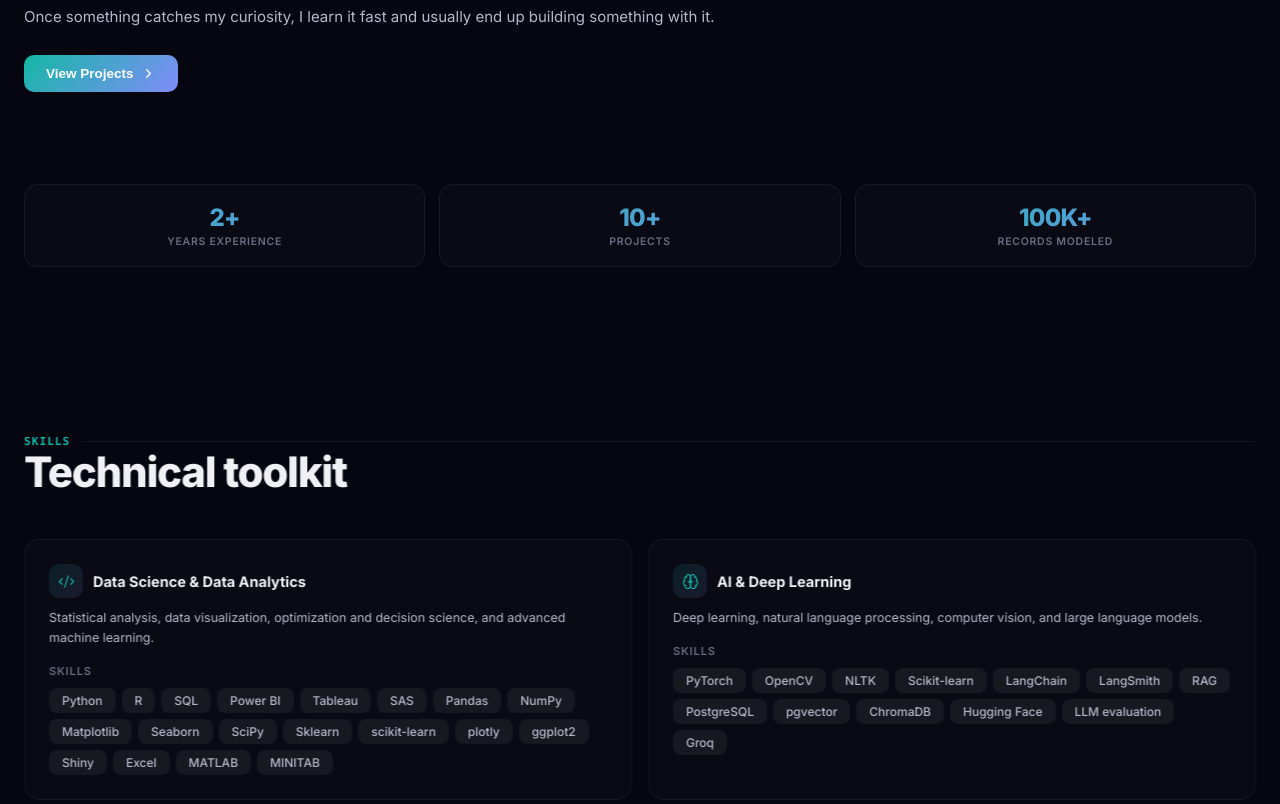
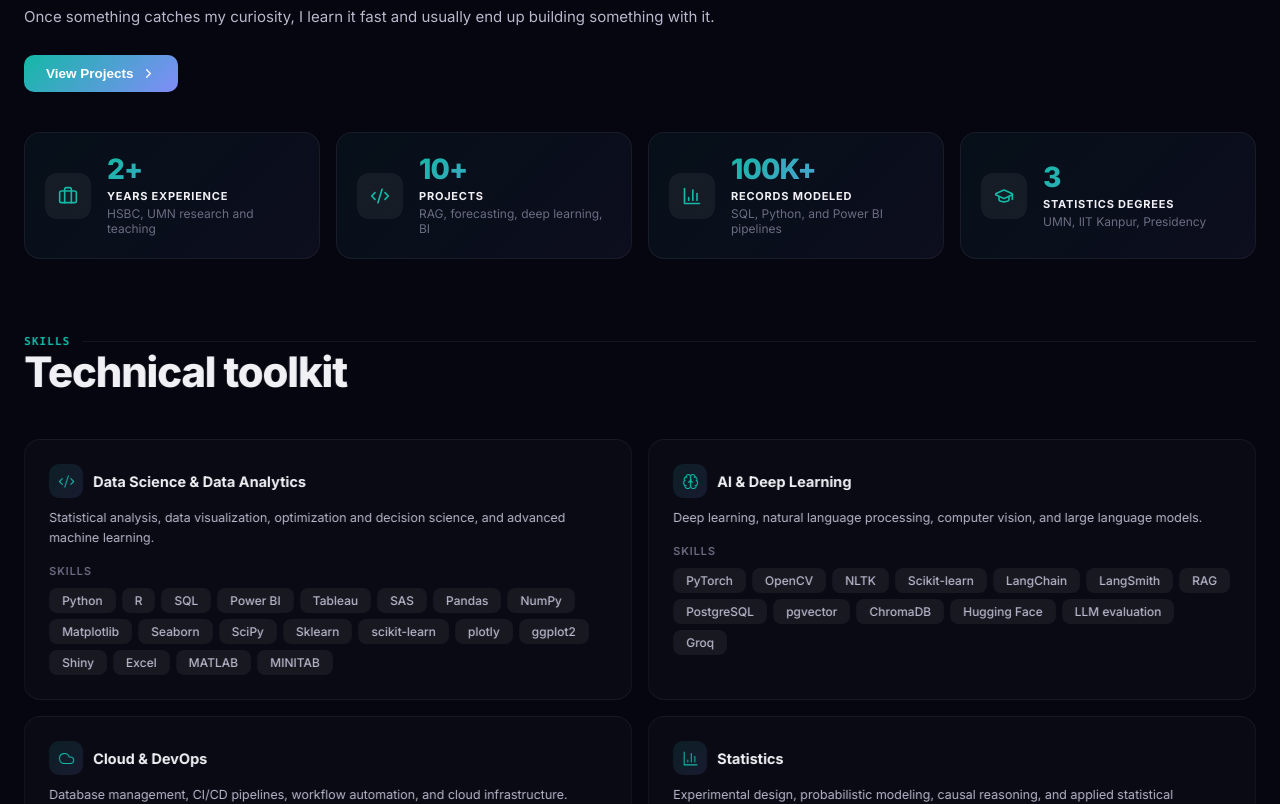
Before and after one commit to Shreya-bristi/portfolio-site, a React (Vite) app: page / in a window 1280 px wide. Shown: the part 1600-2404 px from the top of the page. Built offline with nearby package versions, Linux system fonts and the light colour scheme.

Commit message:
Update Portfolio.jsx

```diff
--- a/src/Portfolio.jsx
+++ b/src/Portfolio.jsx
@@ -31,9 +31,10 @@ const C = {
     phone: "9522455379",
   },
   stats: [
-    { value: "2+", label: "Years Experience" },
-    { value: "10+", label: "Projects" },
-    { value: "100K+", label: "Records Modeled" },
+    { value: "2+", label: "Years Experience", sub: "HSBC, UMN research and teaching", icon: "work" },
+    { value: "10+", label: "Projects", sub: "RAG, forecasting, deep learning, BI", icon: "code" },
+    { value: "100K+", label: "Records Modeled", sub: "SQL, Python, and Power BI pipelines", icon: "chart" },
+    { value: "3", label: "Statistics Degrees", sub: "UMN, IIT Kanpur, Presidency", icon: "edu" },
   ],
   skills: [
     { category: "Data Science & Data Analytics", icon: "code", desc: "Statistical analysis, data visualization, optimization and decision science, and advanced machine learning.", items: ["Python", "R", "SQL", "Power BI", "Tableau", "SAS", "Pandas", "NumPy", "Matplotlib", "Seaborn", "SciPy", "Sklearn", "scikit-learn", "plotly", "ggplot2", "Shiny", "Excel", "MATLAB", "MINITAB"] },
@@ -296,7 +297,7 @@ export default function Portfolio() {
           ABOUT ME — Bengali name + English name + bio + image
          ═══════════════════════════════════════════════════ */}
       <Reveal id="about" from="left">
-        <div style={{ maxWidth: 1320, margin: "0 auto", padding: "92px 24px" }}>
+        <div style={{ maxWidth: 1320, margin: "0 auto", padding: "92px 24px 40px" }}>
           {/* Section header */}
           <div style={{ textAlign: "center", marginBottom: 48 }}>
             <h2 style={{ fontSize: "clamp(28px,4vw,44px)", fontWeight: 800, letterSpacing: "-.03em", background: "linear-gradient(135deg,var(--a1),var(--a2))", WebkitBackgroundClip: "text", WebkitTextFillColor: "transparent", backgroundClip: "text", marginBottom: 8 }}>
@@ -359,21 +360,33 @@ export default function Portfolio() {
 
       {/* ═══ STATS ═══ */}
       <Reveal id="stats-section" from="right">
-        <div style={{ maxWidth: 1320, margin: "0 auto", padding: "0 24px 80px" }}>
-          <div style={{ display: "grid", gridTemplateColumns: "repeat(auto-fit,minmax(140px,1fr))", gap: 14 }}>
-            {C.stats.map((s, i) => (
-              <div key={i} style={{ padding: "18px 12px", borderRadius: 14, background: "var(--card)", border: "1px solid var(--brd)", textAlign: "center" }}>
-                <div style={{ fontSize: 24, fontWeight: 800, letterSpacing: "-.03em", background: "linear-gradient(135deg,var(--a1),var(--a2))", WebkitBackgroundClip: "text", WebkitTextFillColor: "transparent", backgroundClip: "text" }}>{s.value}</div>
-                <div style={{ fontSize: 10.5, color: "var(--t3)", marginTop: 3, fontWeight: 600, textTransform: "uppercase", letterSpacing: ".07em" }}>{s.label}</div>
-              </div>
-            ))}
+        <div style={{ maxWidth: 1320, margin: "0 auto", padding: "0 24px 20px" }}>
+          <div style={{ display: "grid", gridTemplateColumns: "repeat(auto-fit,minmax(220px,1fr))", gap: 16 }}>
+            {C.stats.map((s, i) => {
+              const Icon = s.icon === "work" ? Briefcase : s.icon === "code" ? Code2 : s.icon === "chart" ? BarChart3 : GraduationCap;
+              return (
+                <div key={i} style={{ padding: "22px 20px", borderRadius: 16, background: "linear-gradient(135deg, rgba(20,184,166,.06), rgba(129,140,248,.06))", border: "1px solid var(--brd)", display: "flex", alignItems: "center", gap: 16, transition: "border-color .3s, transform .3s" }}
+                  onMouseEnter={e => { e.currentTarget.style.borderColor = "rgba(20,184,166,.3)"; e.currentTarget.style.transform = "translateY(-2px)"; }}
+                  onMouseLeave={e => { e.currentTarget.style.borderColor = "var(--brd)"; e.currentTarget.style.transform = ""; }}>
+                  <div style={{ width: 46, height: 46, borderRadius: 12, display: "flex", alignItems: "center", justifyContent: "center", background: "var(--s2)", flexShrink: 0 }}>
+                    <Icon size={20} style={{ color: "var(--a1)" }} />
+                  </div>
+                  <div>
+                    <div style={{ fontSize: 28, fontWeight: 800, letterSpacing: "-.03em", lineHeight: 1, background: "linear-gradient(135deg,var(--a1),var(--a2))", WebkitBackgroundClip: "text", WebkitTextFillColor: "transparent", backgroundClip: "text" }}>{s.value}</div>
+                    <div style={{ fontSize: 11, color: "var(--t1)", marginTop: 6, fontWeight: 700, textTransform: "uppercase", letterSpacing: ".07em" }}>{s.label}</div>
+                    <div style={{ fontSize: 12, color: "var(--t3)", marginTop: 3 }}>{s.sub}</div>
+                  </div>
+                </div>
+              );
+            })}
           </div>
         </div>
       </Reveal>
 
+
       {/* ═══ SKILLS ═══ */}
       <Reveal id="skills" from="left">
-        <div style={{ maxWidth: 1320, margin: "0 auto", padding: "88px 24px" }}>
+        <div style={{ maxWidth: 1320, margin: "0 auto", padding: "56px 24px 88px" }}>
           <SL t="Skills" />
           <H2>Technical toolkit</H2>
           <div style={{ display: "grid", gridTemplateColumns: "repeat(2,1fr)", gap: 16 }}>
```
